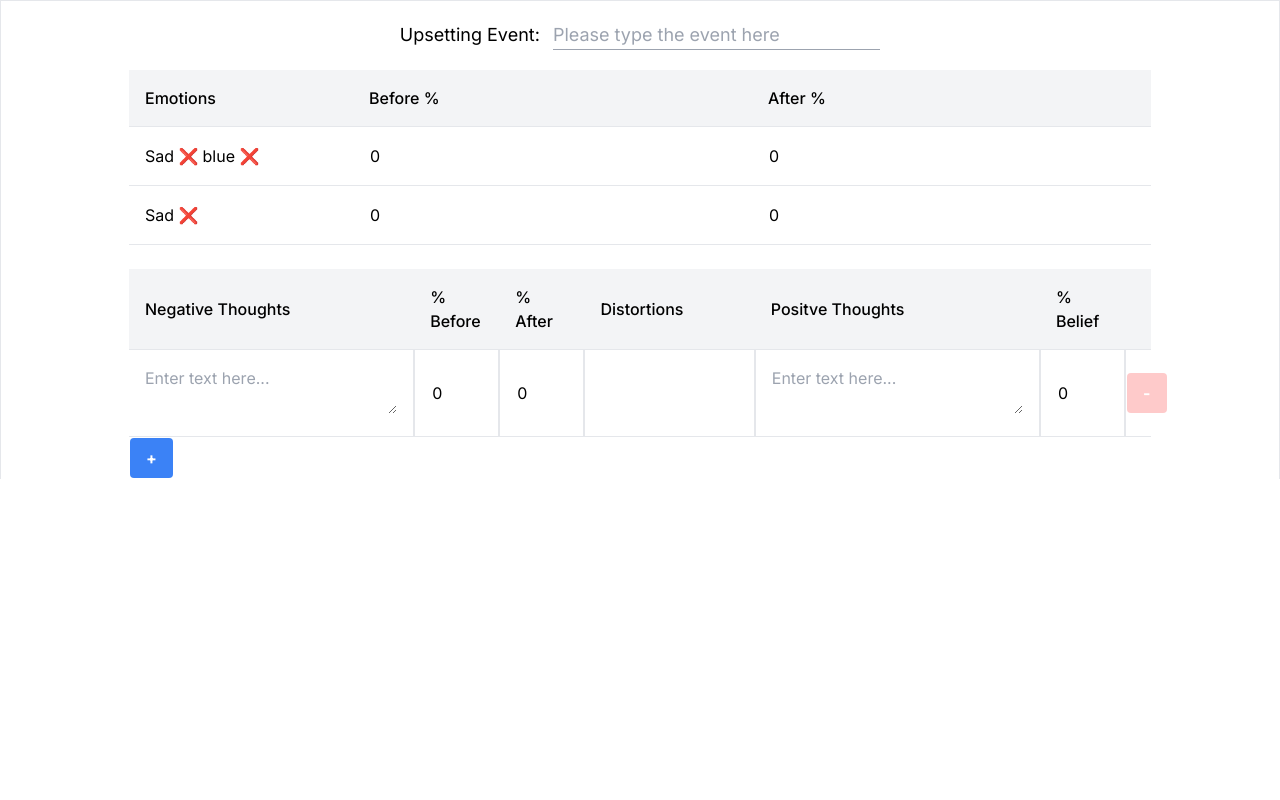
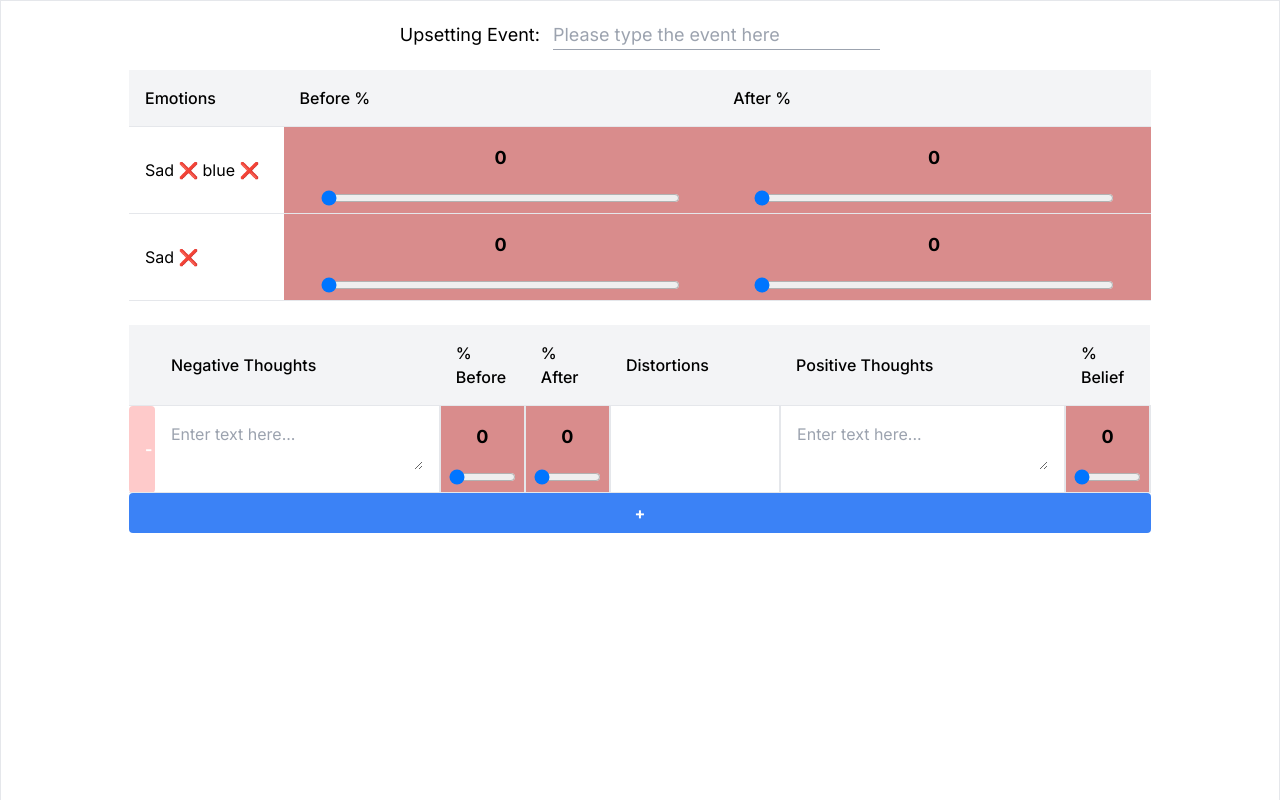
Before and after one commit to jeremymec/daily-mood-log, a Next.js app: page / in a window 1280 px wide. Built offline with nearby package versions, Linux system fonts and the light colour scheme.

Commit message:
percentage backgrounds and polish thoughts table

```diff
--- a/package.json
+++ b/package.json
@@ -18,6 +18,7 @@
     "postcss": "8.4.28",
     "react": "18.2.0",
     "react-dom": "18.2.0",
+    "react-textarea-autosize": "^8.5.3",
     "tailwindcss": "3.3.3",
     "typescript": "5.1.6"
   }
--- a/src/app/PercentageCell.tsx
+++ b/src/app/PercentageCell.tsx
@@ -1,20 +1,54 @@
 "use client";
+
+import { useEffect, useState } from "react";
+
 interface PercentageCellProps {
   value: number;
   setValue: (value: number) => void;
-  customTailwindStyles?: string
+  customTailwindStyles?: string;
 }
 export const PercentageCell = (props: PercentageCellProps) => {
+  const [bgHexCode, setBgHexCode] = useState<string>("#FFFFF");
 
   const onCellChange = (e: React.FormEvent<HTMLInputElement>) => {
-
     // Apply validation logic
     const cellValue = Number(e.currentTarget.value);
-    isNaN(cellValue) ? props.setValue(0) : props.setValue(Math.min(Math.max(cellValue, 0), 100));
+    isNaN(cellValue)
+      ? props.setValue(0)
+      : props.setValue(Math.min(Math.max(cellValue, 0), 100));
+  };
+
+  useEffect(() => {
+    setBgHexCode(hslToHex((props.value), 50, 70));
+  }, [props.value])
+
+  // Credit to icl7126 from stackoverflow.com
+  const hslToHex = (h: number, s: number, l: number): string => {
+    l /= 100;
+    const a = (s * Math.min(l, 1 - l)) / 100;
+    const f = (n: number) => {
+      const k = (n + h / 30) % 12;
+      const color = l - a * Math.max(Math.min(k - 3, 9 - k, 1), -1);
+      return Math.round(255 * color)
+        .toString(16)
+        .padStart(2, "0"); // convert to Hex and prefix "0" if needed
+    };
+    return `#${f(0)}${f(8)}${f(4)}`;
   };
 
   return (
-    <td className={`${props.customTailwindStyles}`}><input className="p-4 w-full" value={props.value} onChange={onCellChange}></input></td>
+    <td
+      className={`text-center ${props.customTailwindStyles}`}
+      // Style element is needed because JIT tailwind can't handle dynamic colors
+      style={{ backgroundColor: bgHexCode }}
+    >
+      <input
+        className="p-4 w-full text-center font-bold text-lg outline-none"
+        value={props.value}
+        onChange={onCellChange}
+        style={{ backgroundColor: bgHexCode }}
+      ></input>
+      <input className="w-10/12" type="range" min="0" max="100" value={props.value} onChange={onCellChange}></input>
+    </td>
   );
-
 };
--- a/src/app/ThoughtsTable.tsx
+++ b/src/app/ThoughtsTable.tsx
@@ -2,6 +2,7 @@
 import { produce } from "immer";
 import { PercentageCell } from "./PercentageCell";
 import { NegativeThought } from "./page";
+import TextareaAutosize from "react-textarea-autosize";
 
 export interface ThoughtsTableProps {
   negativeThoughts: NegativeThought[];
@@ -37,7 +38,7 @@ export const ThoughtsTable = (props: ThoughtsTableProps) => {
   };
 
   const onNegativeThoughtTextChange = (
-    e: React.ChangeEvent<HTMLInputElement>,
+    e: React.ChangeEvent<HTMLTextAreaElement>,
     thoughtNumber: number
   ) => {
     const updatedState = produce((draft) => {
@@ -50,7 +51,7 @@ export const ThoughtsTable = (props: ThoughtsTableProps) => {
   };
 
   const onPositiveThoughtTextChange = (
-    e: React.ChangeEvent<HTMLInputElement>,
+    e: React.ChangeEvent<HTMLTextAreaElement>,
     thoughtNumber: number
   ) => {
     const updatedState = produce((draft) => {
@@ -96,31 +97,51 @@ export const ThoughtsTable = (props: ThoughtsTableProps) => {
   };
 
   return (
+    <div>
       <table className="table-fixed w-full">
         <thead className="border-b">
           <tr className="bg-gray-100">
-          <th className="text-left p-4 font-medium w-[27.9%]">Negative Thoughts</th>
+            <th className="text-left p-4 font-medium w-"></th>
+            <th className="text-left p-4 font-medium w-[27.9%]">
+              Negative Thoughts
+            </th>
             <th className="text-left p-4 font-medium w-1/12">% Before</th>
             <th className="text-left p-4 font-medium w-1/12">% After</th>
             <th className="text-left p-4 font-medium w-2/12">Distortions</th>
-          <th className="text-left p-4 font-medium w-[27.9%]">Positve Thoughts</th>
+            <th className="text-left p-4 font-medium w-[27.9%]">
+              Positive Thoughts
+            </th>
             <th className="text-left p-4 font-medium w-1/12">% Belief</th>
-          <th className="text-left p-4 font-medium w-"></th>
           </tr>
         </thead>
-      <tbody>
+        <tbody className="w-full">
           {props.negativeThoughts.map((negativeThought, key) => {
             return (
-            <tr key={key} className="border-b hover:bg-gray-50">
-              <td className="p-4 border-r-2 w-[27.9%]">
-                <textarea
+              <tr key={key} className="border-b hover:bg-gray-50 h-auto">
+                {negativeThought.number !== 1 ? (
+                  <td
+                    className="bg-red-500 hover:bg-red-700 text-white font-bold py-2 px-4 rounded"
+                    onClick={() =>
+                      onRemoveThoughtButtonPress(negativeThought.number)
+                    }
+                  >
+                    -
+                  </td>
+                ) : (
+                  <td className="bg-red-200 text-white font-bold py-2 px-4 rounded h-">
+                    -
+                  </td>
+                )}
+                <td className="p-4 h-auto border-r-2 w-[27.9%]">
+                  <TextareaAutosize
+                    className="w-full h-auto"
                     value={negativeThought.text}
-                  className="w-full"
                     onChange={(e) =>
                       onNegativeThoughtTextChange(e, negativeThought.number)
                     }
                     placeholder="Enter text here..."
-                ></textarea>
+                    minRows={2}
+                  ></TextareaAutosize>
                 </td>
                 <PercentageCell
                   setValue={(value) =>
@@ -135,21 +156,28 @@ export const ThoughtsTable = (props: ThoughtsTableProps) => {
                 ></PercentageCell>
                 <PercentageCell
                   setValue={(value) =>
-                  percentageCellSetValue(negativeThought.number, value, "After")
+                    percentageCellSetValue(
+                      negativeThought.number,
+                      value,
+                      "After"
+                    )
                   }
                   value={negativeThought.percentage.after}
                   customTailwindStyles="w-1 border-r-2"
                 ></PercentageCell>
-              <td className="p-4 border-r-2">{negativeThought.distortions}</td>
                 <td className="p-4 border-r-2">
-                <textarea
+                  {negativeThought.distortions}
+                </td>
+                <td className="p-4 border-r-2">
+                  <TextareaAutosize
                     value={negativeThought.positiveThought.text}
                     className="w-full"
                     onChange={(e) =>
                       onPositiveThoughtTextChange(e, negativeThought.number)
                     }
                     placeholder="Enter text here..."
-                ></textarea>
+                    minRows={2}
+                  ></TextareaAutosize>
                 </td>
                 <PercentageCell
                   setValue={(value) =>
@@ -162,39 +190,17 @@ export const ThoughtsTable = (props: ThoughtsTableProps) => {
                   value={negativeThought.positiveThought.beliefPercentage}
                   customTailwindStyles="border-r-2"
                 ></PercentageCell>
-              <td>
-                {negativeThought.number !== 1 ? (
-                  <button
-                    className="bg-red-500 hover:bg-red-700 text-white font-bold py-2 px-4 rounded"
-                    onClick={() =>
-                      onRemoveThoughtButtonPress(negativeThought.number)
-                    }
-                  >
-                    -
-                  </button>
-                ) : (
-                  <button
-                    className="bg-red-200 text-white font-bold py-2 px-4 rounded"
-                    disabled={true}
-                  >
-                    -
-                  </button>
-                )}
-              </td>
               </tr>
             );
           })}
-        <tr>
-          <td>
+        </tbody>
+      </table>
       <button
-              className="bg-blue-500 hover:bg-blue-700 text-white font-bold py-2 px-4 rounded"
+        className="bg-blue-500 hover:bg-blue-700 text-white font-bold py-2 px-4 rounded w-full"
         onClick={onAddThoughtButtonPress}
       >
         +
       </button>
-          </td>
-        </tr>
-      </tbody>
-    </table>
+    </div>
   );
 };
--- a/src/app/page.tsx
+++ b/src/app/page.tsx
@@ -78,7 +78,7 @@ const Home = () => {
   }
 
   return (
-    <div className="overflow-x-auto border-x border-t px-32">
+    <div className="overflow-x-auto border-x border-t px-32 h-screen">
       <div className="text-center m-5">
         <span className="text-lg mr-2 bold">Upsetting Event: </span>
         <input
```
Also changed, not shown: 1 other file (tests, documents, lock files or other folders). Lines whose indentation alone changed are shown as unchanged.
